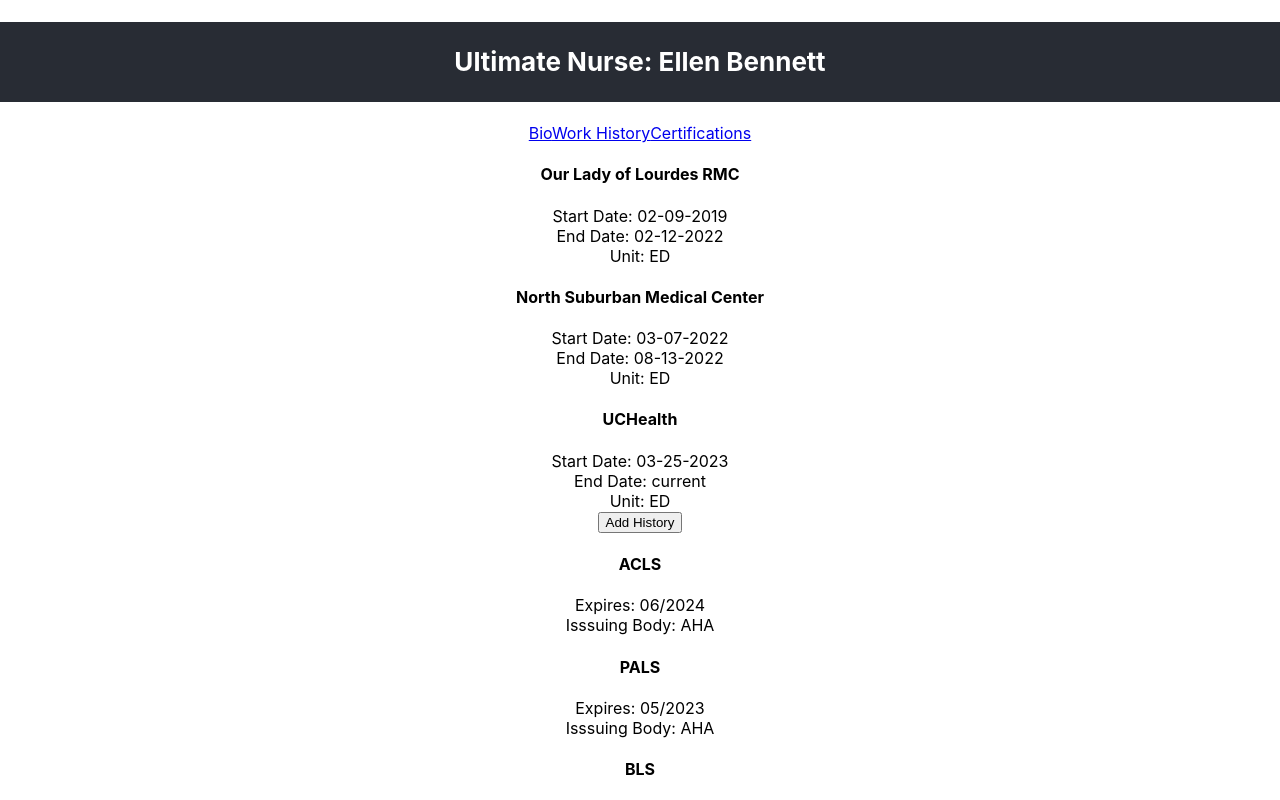
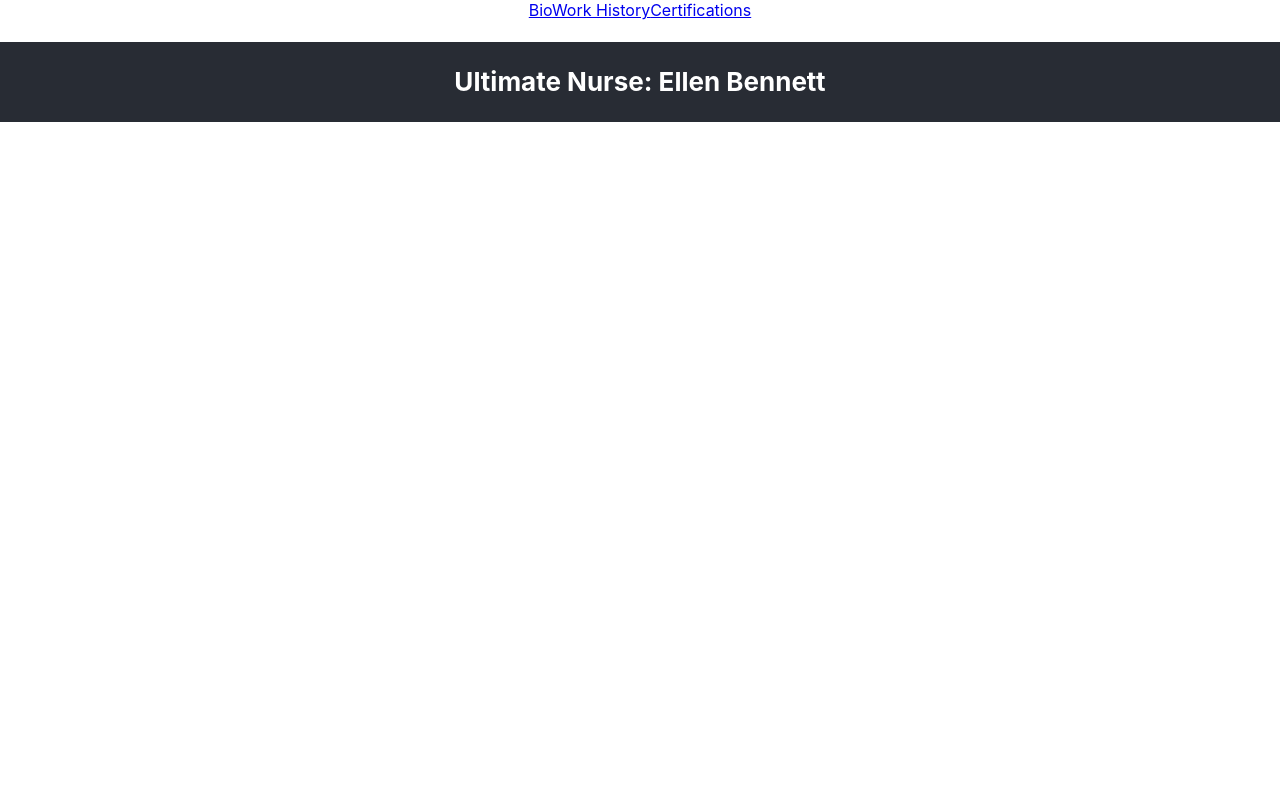
Before and after one commit to ellenbrianne/ultimate-nurse, a React (Create React App) app: page / in a window 1280 px wide. Shown: the top 800 px of the page. Built offline with nearby package versions, Linux system fonts and the light colour scheme; data requests are answered from the project's data file.

Commit message:
added routes for different components w/react router v6

```diff
--- a/package.json
+++ b/package.json
@@ -8,7 +8,7 @@
     "@testing-library/user-event": "^13.5.0",
     "react": "^18.2.0",
     "react-dom": "^18.2.0",
-    "react-router-dom": "^5.3.0",
+    "react-router-dom": "^6.15.0",
     "react-scripts": "5.0.1",
     "web-vitals": "^2.1.4"
   },
--- a/src/App.js
+++ b/src/App.js
@@ -1,8 +1,10 @@
 import './App.css';
+import Bio from './components/Bio';
 import NavBar from './components/NavBar';
 import History from './components/History';
 import Certifications from './components/Certifications';
 import { useState, useEffect } from "react";
+import { Routes, Route } from "react-router-dom";
 
 function App() {
 
@@ -47,16 +49,29 @@
 
   return (
     <div className="App">
-      <h2>Ultimate Nurse: Ellen Bennett</h2>
       <NavBar />
+      <Routes>
+        <Route path="/" element={<Bio />} />
+        <Route
+          path="/work-history"
+          element={
             <History
               history={history}
               addHistory={addHistory}
             />
+          }
+        />
+        <Route
+          path="/certifications"
+          element={
             <Certifications
               certs={certifications}
               addCert={addCert}
             />
+          }
+        />
+      </Routes>
+
     </div>
   );
 }
```
Also changed, not shown: 1 other file (tests, documents, lock files or other folders). Lines whose indentation alone changed are shown as unchanged.
